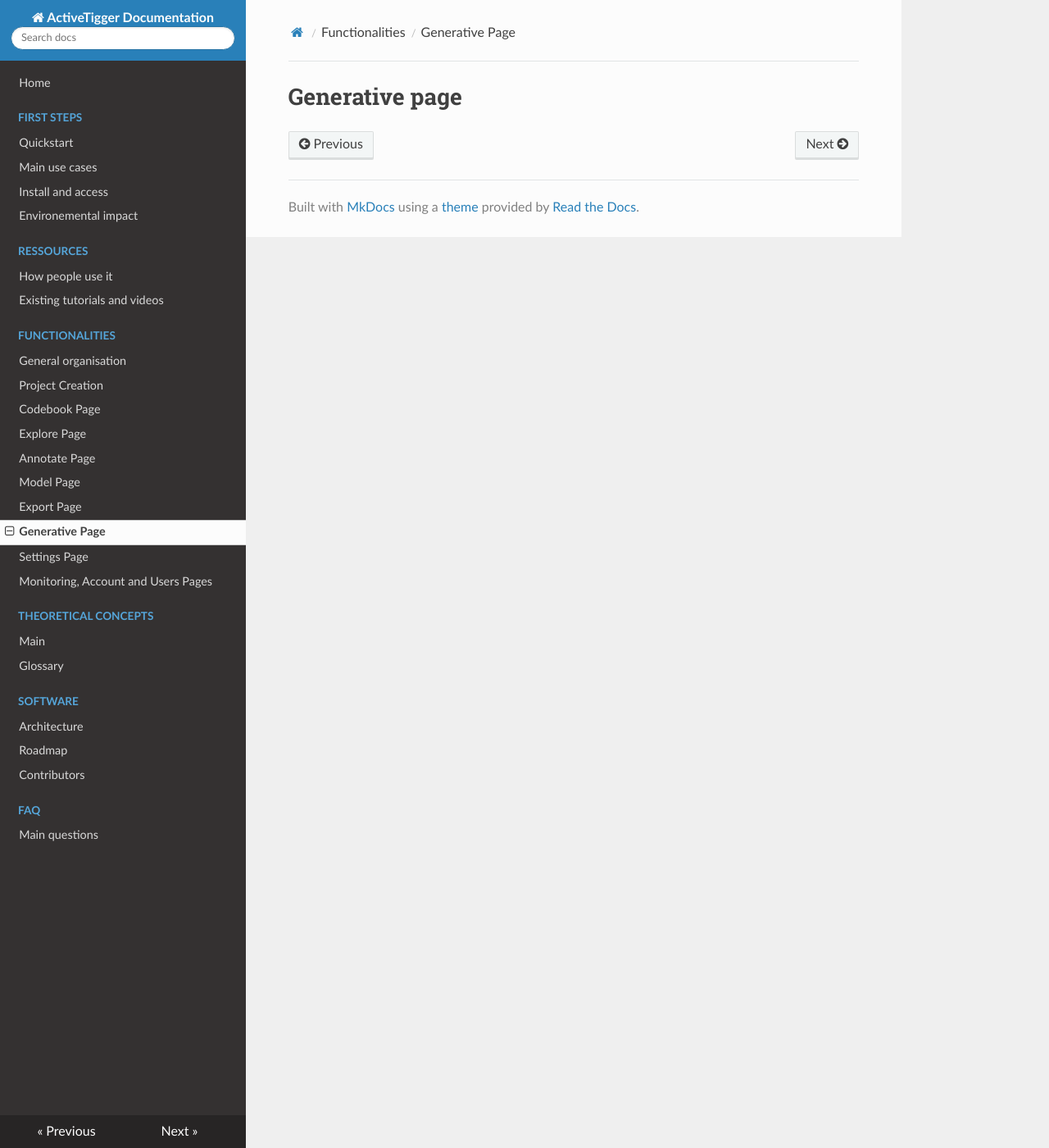
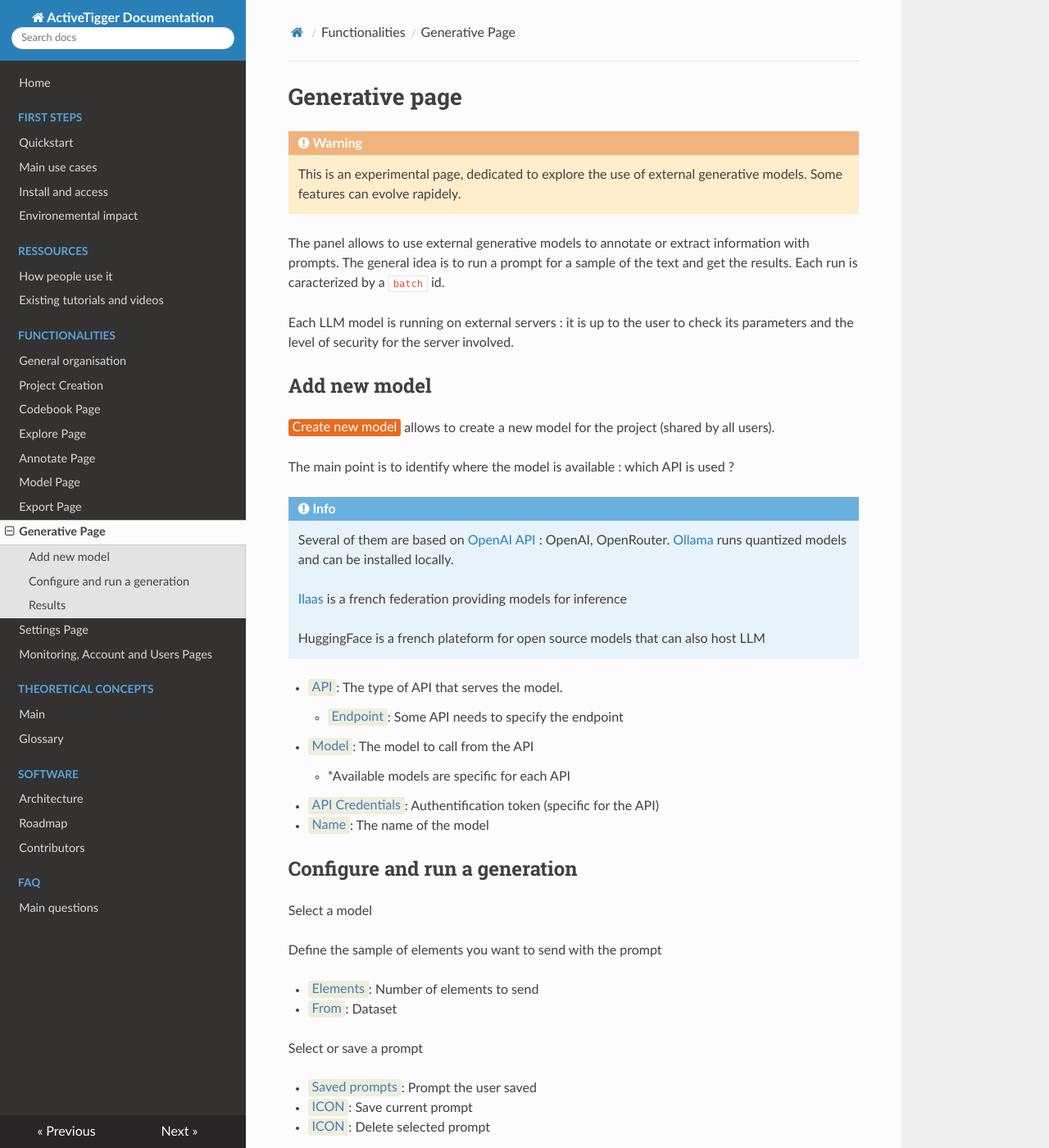
Before and after one commit to activetigger/documentation, an MkDocs documentation site: the page built from docs/functionalities/generative.md, in a window 1280 px wide and 1400 px high. Shown: the whole window at 82% size. Built offline with MkDocs 1.6.1, drawn with Linux system fonts in a browser that asks for light colours; nearby versions of some CDN libraries; some of the changed text lies outside the part shown.

Commit message:
add beginnings generative page

```diff
--- a/docs/functionalities/generative.md
+++ b/docs/functionalities/generative.md
@@ -1 +1,60 @@
 # Generative page
+
+!!! warning
+
+    This is an experimental page, dedicated to explore the use of external generative models. Some features can evolve rapidely.
+
+The panel allows to use external generative models to annotate or extract information with prompts. The general idea is to run a prompt for a sample of the text and get the results. Each run is caracterized by a `batch ` id.
+
+Each LLM model is running on external servers : it is up to the user to check its parameters and the level of security for the server involved.
+
+## Add new model
+
+<a class="action primary">Create new model</a> allows to create a new model for the project (shared by all users).
+
+The main point is to identify where the model is available : which API is used ?
+
+!!! info
+
+    Several of them are based on [OpenAI API](https://developers.openai.com/api/reference/overview/) : OpenAI, OpenRouter. [Ollama](https://ollama.com/) runs quantized models and can be installed locally.
+
+    [Ilaas](https://www.ilaas.fr/) is a french federation providing models for inference
+
+    HuggingFace is a french plateform for open source models that can also host LLM
+
+- <a class="parameter">API</a>: The type of API that serves the model.
+    - <a class="parameter">Endpoint</a>: Some API needs to specify the endpoint
+- <a class="parameter">Model</a>: The model  to call from the API
+    - *Available models are specific for each API
+- <a class="parameter">API Credentials</a>: Authentification token (specific for the API)
+- <a class="parameter">Name</a>: The name of the model
+
+
+## Configure and run a generation
+
+Select a model
+
+Define the sample of elements you want to send with the prompt
+
+- <a class="parameter">Elements</a>: Number of elements to send
+- <a class="parameter">From</a>: Dataset
+
+Select or save a prompt
+
+- <a class="parameter">Saved prompts</a>: Prompt the user saved
+- <a class="parameter">ICON</a>: Save current prompt
+- <a class="parameter">ICON</a>: Delete selected prompt
+
+Enter a prompt : plain text for the prompt to send to the generative model. You can add elements from the dataset : `[[TEXT]]` for the text, and `[[CONTEXT-VARIABLE]]` for each contextual variable.
+
+<a class="action primary">Generate</a> Launch the generation process
+
+## Results
+
+Once a generation processed finished, generated data is display in the table.
+
+
+- <a class="action secondary">Download all</a> Launch the generation process
+- <a class="action secondary">Clear all</a> Launch the generation process
+
+*Add treatment for the generated columns* allows to select filters to clean the generated texte before downloading it.
```
Also changed, not shown: 1 other file.
